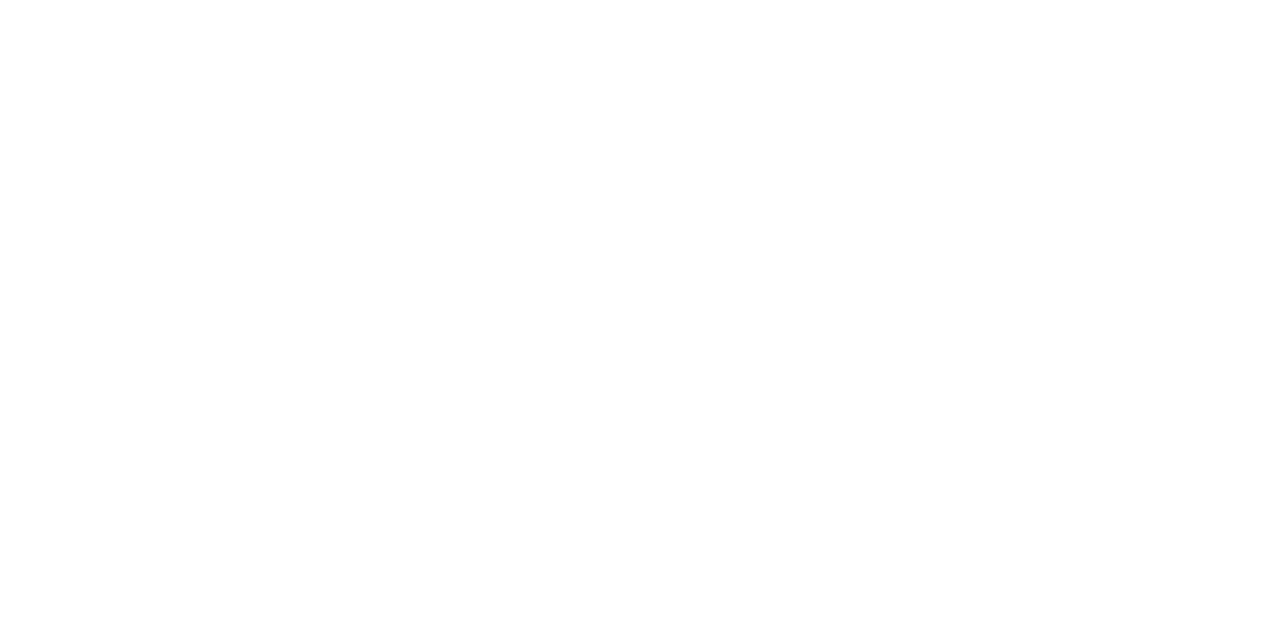
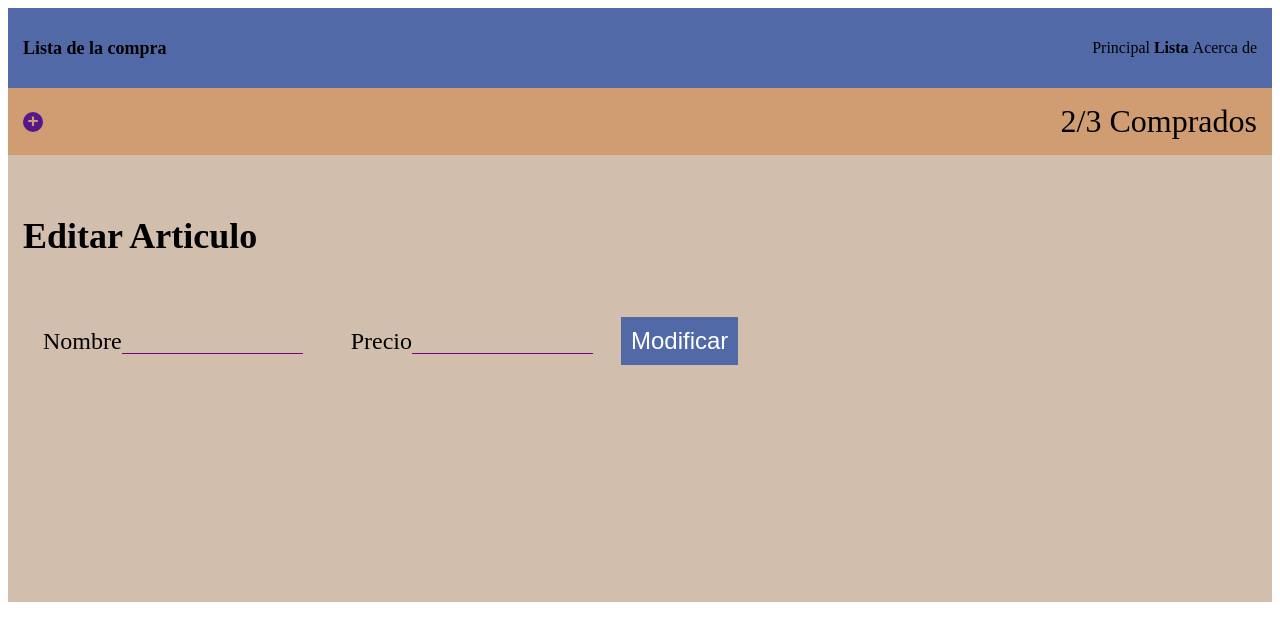
Before and after one commit to jeffthndr/202307-w1ch3-Jefferson-Asto, a website: page form.html in a window 1280 px wide. Drawn offline with Linux system fonts and the light colour scheme.

Commit message:
Last changes

```diff
--- a/form.html
+++ b/form.html
@@ -5,12 +5,47 @@
   <meta charset="UTF-8">
   <meta name="viewport" content="width=device-width, initial-scale=1.0">
   <meta name="description" content="Pagina para compras de comida">
+  <link rel="shortcut icon" href="./android-chrome-192x192.png" type="image/x-icon">
   <link rel="stylesheet" href="./styles/formStyle.css">
   <title>Lista de compra</title>
 </head>
 
 <body>
+  <header>
+    <h1>Lista de la compra</h1>
+    <nav>
+      <ol>
+        <li>Principal</li>
+        <li>Lista</li>
+        <li>Acerca de</li>
+      </ol>
+    </nav>
+  </header>
+  <main>
+    <div>
+      <a href="./list.html">+</a>
+      <p>2/3 Comprados</p>
+    </div>
+    <section>
+      <h2>Editar Articulo</h2>
+    </section>
 
+    <section>
+      <form name="addProductForm">
+
+        <label name="productname" id="name">Nombre<input type="text" for="productname"></label>
+
+
+        <label name="productprice" id="price">Precio<input type="text" for="productprice"></label>
+
+
+        <button type="submit">Modificar</button>
+
+
+      </form>
+    </section>
+
+  </main>
 </body>
 
 </html>
--- a/styles/formStyle.css
+++ b/styles/formStyle.css
@@ -0,0 +1,108 @@
+* {
+  box-sizing: border-box;
+}
+h1 {
+  font-size: large;
+}
+header {
+  background-color: #5169a7;
+  display: flex;
+  justify-content: space-between;
+  align-items: center;
+  padding: 15px;
+}
+header > nav > ol > li {
+  display: inline;
+  font-style: Arial;
+}
+a {
+  display: flex;
+  background-color: #54188b;
+  border-radius: 50%;
+  width: 20px;
+  justify-content: center;
+  align-items: center;
+  font-weight: 900;
+  color: #d09c72;
+  font-size: 1.2rem;
+  text-decoration: none;
+  font-family: monospace;
+  height: 20px;
+}
+
+ol,
+ul {
+  list-style: none;
+}
+body > main > section:nth-child(2) {
+  padding-top: 30px;
+}
+nav > ol > li:nth-child(2) {
+  font-weight: bold;
+}
+main > div {
+  background-color: #d09d72;
+  margin: 0;
+  display: flex;
+  justify-content: space-between;
+  align-items: center;
+  align-content: center;
+  padding: 15px;
+  font-size: 2rem;
+  font-weight: 300;
+}
+main > div > p {
+  margin: 0;
+}
+main > section {
+  background-color: #d1bead;
+  display: flex;
+  justify-content: space-between;
+  padding: 15px;
+  font-size: 1.5rem;
+  align-items: flex-start;
+}
+main > section:nth-child(3) {
+  background-color: #d1bead;
+  font-size: 2rem;
+  display: flex;
+  justify-content: flex-start;
+  flex-direction: column;
+}
+main > section:nth-child(3) > p {
+  margin: 0;
+  padding-bottom: 200px;
+}
+body > main > section:nth-child(3) {
+  height: 300px;
+  flex-direction: column;
+}
+
+main > section > ol {
+  margin: 0;
+  padding: 0;
+  text-align: right;
+}
+
+main > section:nth-child(3) > form input {
+  background: transparent;
+  border: none;
+  border-bottom: 1px solid purple;
+}
+
+main > section:nth-child(3) > form label {
+  font-size: 1.5rem;
+}
+
+button {
+  background-color: #5169a7;
+  border: none;
+  font-size: 1.5rem;
+  color: white;
+  padding: 10px;
+  cursor: pointer;
+}
+main > section:nth-child(3) > form > label {
+  width: 1000px;
+  padding: 20px;
+}
--- a/styles/styles.css
+++ b/styles/styles.css
@@ -1,7 +1,7 @@
 * {
   box-sizing: border-box;
 }
-h1{
+h1 {
   font-size: large;
 }
 header {
@@ -32,7 +32,6 @@ main > div {
   font-weight: 300;
 }
 
-
 main > section:nth-child(2) > ul > li:nth-child(odd) {
   text-decoration: line-through;
 }
@@ -53,7 +52,6 @@ a {
   text-decoration: none;
   font-family: monospace;
   height: 20px;
-  }
 }
 
 body > main > section:nth-child(2) {
```
Also changed, not shown: list.html (+2 -1 lines), android-chrome-192x192.png (added). Lines whose indentation alone changed are shown as unchanged.
